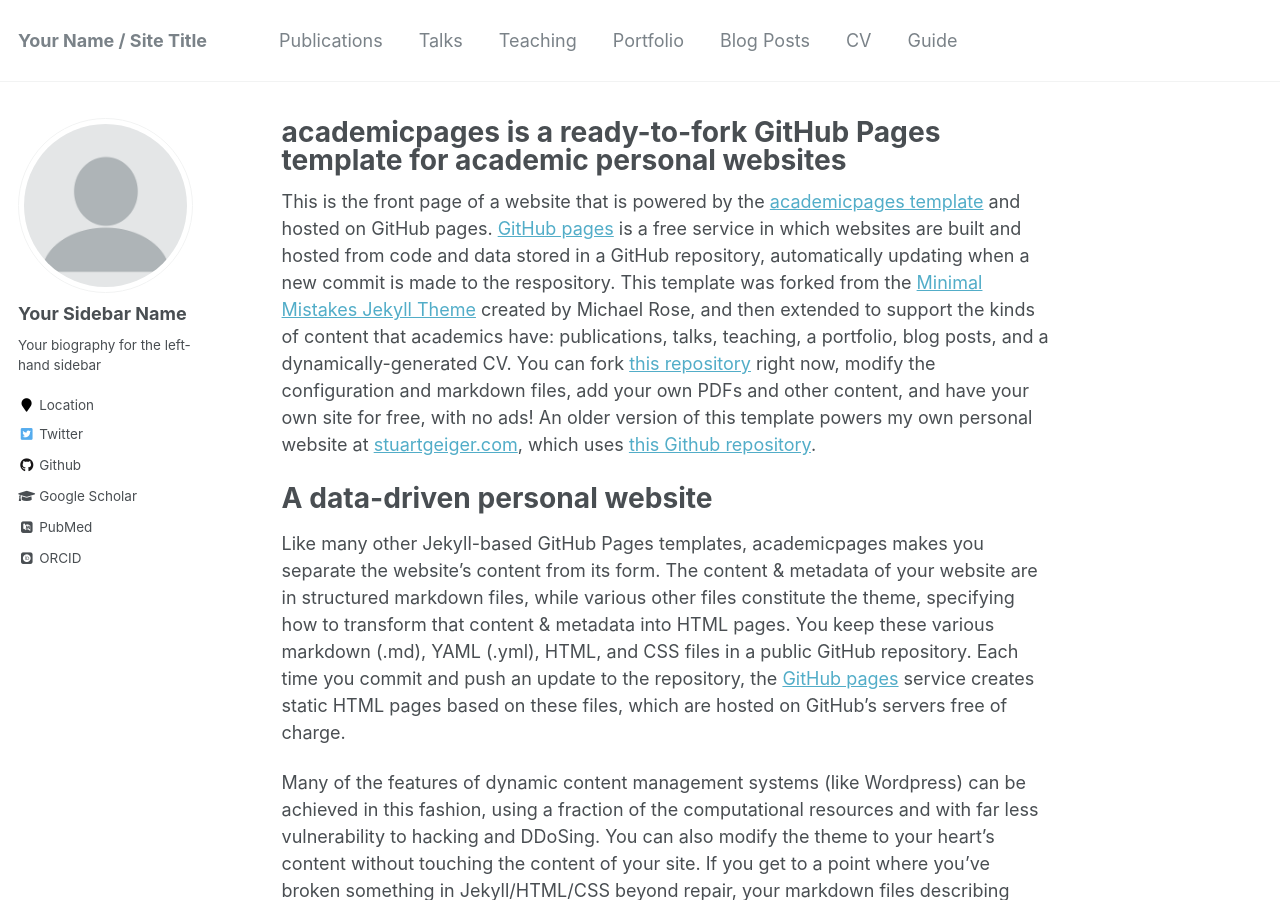
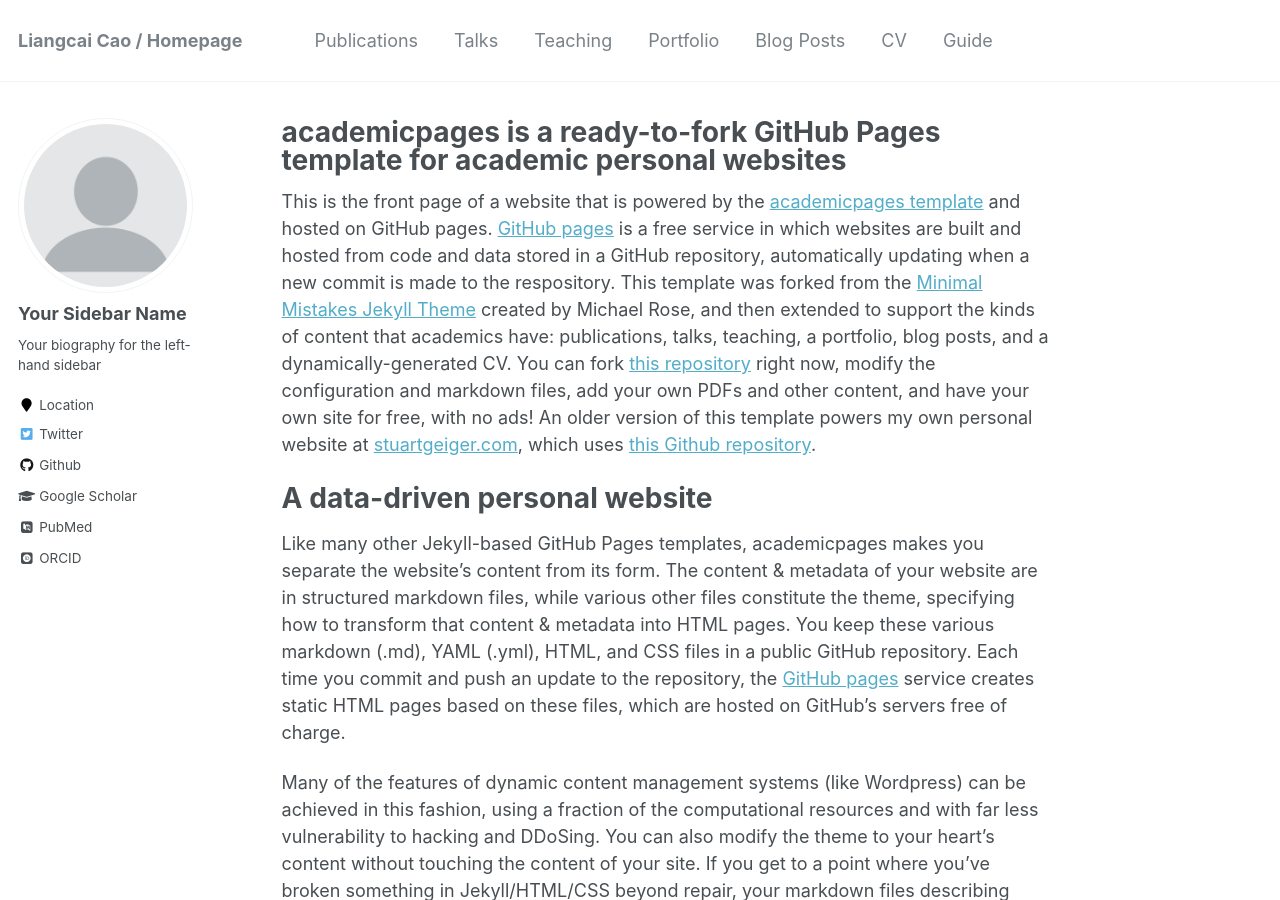
Before and after one commit to THUHoloLab/lccao, a Jekyll site: the page built from _pages/about.md, in a window 1280 px wide and 900 px high. Built offline with Jekyll 4.4.1, drawn with Linux system fonts in a browser that asks for light colours; some web fonts are replaced.

Commit message:
Update _config.yml

```diff
--- a/_config.yml
+++ b/_config.yml
@@ -7,7 +7,7 @@
 
 # Site Settings
 locale                   : "en-US"
-title                    : "Your Name / Site Title"
+title                    : "Liangcai Cao / Homepage"
 title_separator          : "-"
 name                     : &name "Your Name"
 description              : &description "personal description"
```
